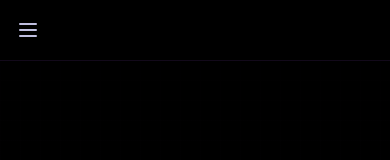
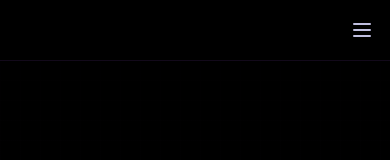
Before and after one commit to warl0ckwraith/sanidhyadottech, a React (Vite) app: page / in a window 390 px wide. Shown: the top 160 px of the page. Built offline with nearby package versions, Linux system fonts and the light colour scheme.

Commit message:
center navbar

```diff
--- a/src/components/Navbar.tsx
+++ b/src/components/Navbar.tsx
@@ -57,7 +57,7 @@ export default function Navbar() {
       )}
       style={{ height: '60px' }}
     >
-      <div className="container mx-auto px-4 h-full flex items-center justify-between">
+      <div className="container mx-auto px-4 h-full flex items-center justify-center">
         {/* Desktop Navigation */}
         <nav className="hidden md:flex items-center space-x-6">
           {navItems.map((item) => (
@@ -88,9 +88,8 @@ export default function Navbar() {
           ))}
         </nav>
         {/* Mobile Menu Button */}
-        <div className="flex items-center gap-4">
         <motion.button
-            className="md:hidden text-[#c0bfe0] hover:text-white"
+          className="md:hidden absolute right-4 text-[#c0bfe0] hover:text-white"
           onClick={() => setIsOpen(!isOpen)}
           whileHover={{ scale: 1.05 }}
           whileTap={{ scale: 0.95 }}
@@ -98,7 +97,6 @@ export default function Navbar() {
         >
           {isOpen ? <X /> : <Menu />}
         </motion.button>
-        </div>
       </div>
       {/* Mobile Menu */}
       <div
```
Lines whose indentation alone changed are shown as unchanged.
